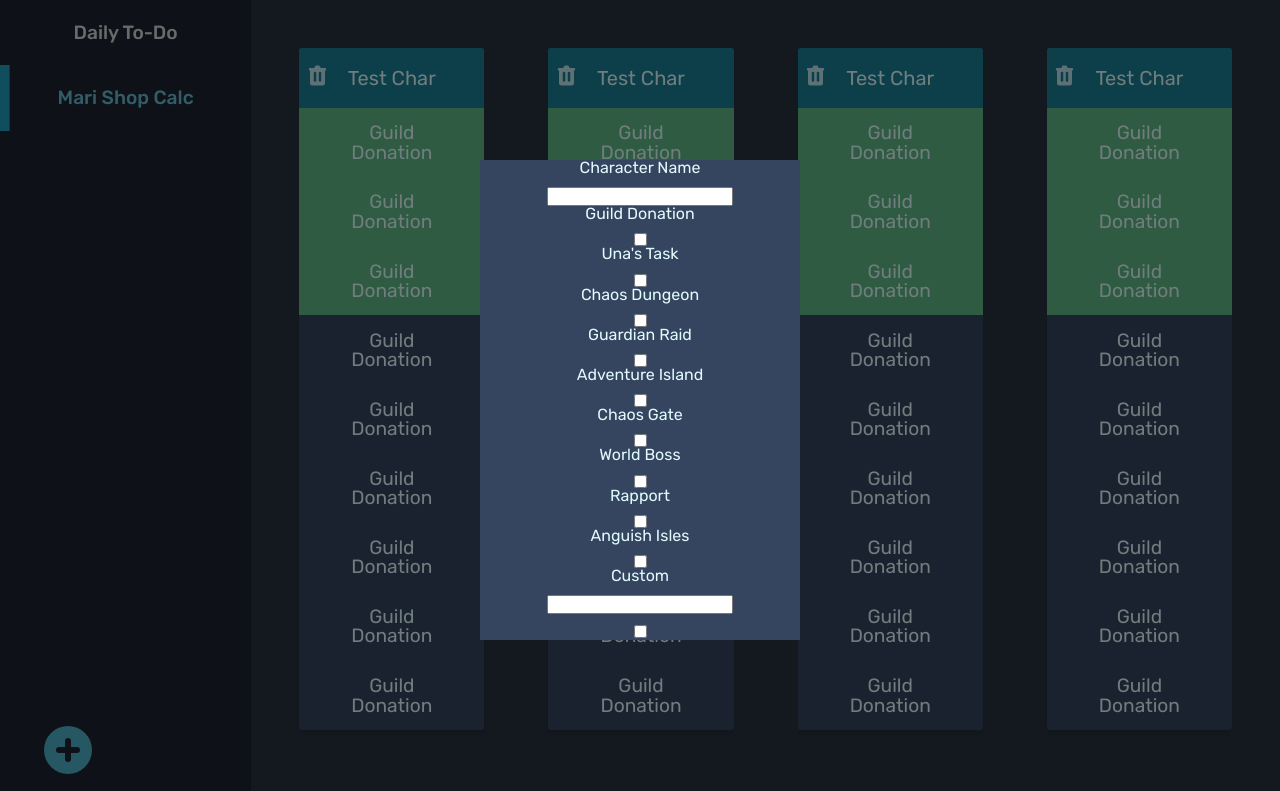
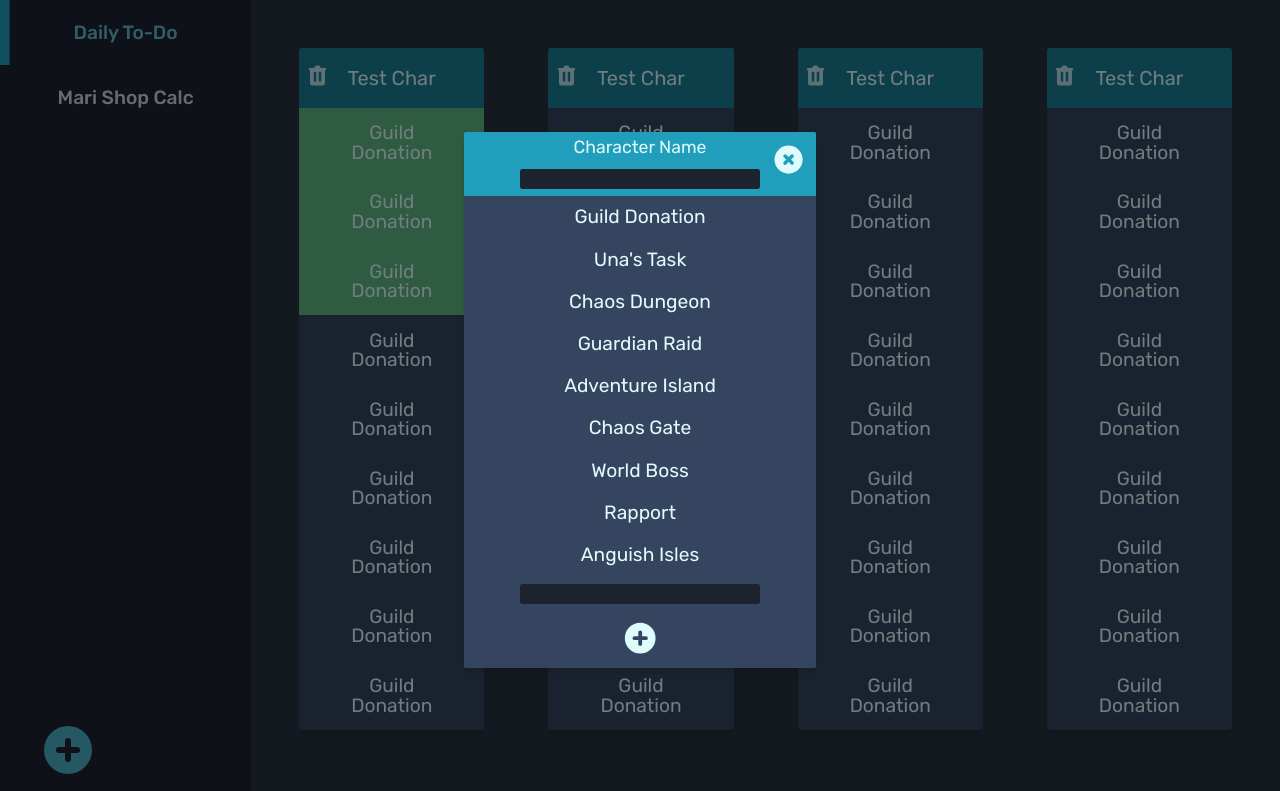
Before and after one commit to PomPoko-lab/lost-ark-tools, a plain HTML site: page index.html in a window 1280 px wide. Shown: the top 791 px of the page. Drawn offline with Linux system fonts and the light colour scheme.

Commit message:
More modal window CSS

```diff
--- a/app.js
+++ b/app.js
@@ -29,17 +29,17 @@ const switchNav = function () {
   resetNav();
   this.id === "nav--mari" && appMari.classList.add("app--active");
   this.id === "nav--todo" && appToDo.classList.add("app--active");
-  this.classList.add("btn--active");
+  this.classList.add("nav-btn--active");
 };
 
 const resetNav = function () {
   if (appMari.classList.contains("app--active")) {
     appMari.classList.remove("app--active");
-    btnNavMari.classList.remove("btn--active");
+    btnNavMari.classList.remove("nav-btn--active");
   }
   if (appToDo.classList.contains("app--active")) {
     appToDo.classList.remove("app--active");
-    btnNavToDo.classList.remove("btn--active");
+    btnNavToDo.classList.remove("nav-btn--active");
   }
 };
 
--- a/assets/style.css
+++ b/assets/style.css
@@ -156,10 +156,6 @@ body {
   width: 25px;
 }
 
-.daily-complete {
-  background-color: rgba(116, 255, 158, 0.61);
-}
-
 .icon-add-new {
   width: 60px;
   color: #4db1c9;
@@ -169,6 +165,8 @@ body {
   top: 90%;
   left: 3%;
 }
+
+/* Modal */
 
 .new-char-overlay {
   width: 100%;
@@ -185,8 +183,69 @@ body {
 
 .new-char-modal {
   min-width: 20em;
-  min-height: 30em;
   background-color: #36455f;
+  display: flex;
+  flex-direction: column;
+  font-size: 1.1rem;
+  gap: 0;
+  border-radius: 0.1em;
+  overflow: hidden;
+  box-shadow: 0 0.3em 0.2rem rgba(0, 0, 0, 0.1);
+  position: relative;
+}
+
+.close-modal {
+  max-width: 2em;
+  position: absolute;
+  top: 10px;
+  right: 10px;
+  transition: all 200ms;
+}
+
+.close-modal:hover {
+  cursor: pointer;
+  transform: scale(1.1);
+}
+
+.modal-item {
+  min-width: 100%;
+}
+
+.modal-item > button {
+  font-size: 1.2rem;
+  color: #e0fbfc;
+  min-width: 100%;
+  padding: 0.6em 0.4em;
+  background-color: transparent;
+  border: none;
+  transition: all 50ms;
+}
+
+.modal-item > button:hover {
+  cursor: pointer;
+  background-color: rgba(116, 255, 158, 0.61);
+}
+
+.modal--char-name-div {
+  background-color: #219ebc;
+  padding: 0.4em;
+}
+
+.modal-item input {
+  text-align: center;
+  color: #e0fbfc;
+  background-color: #1d232e;
+  font-size: 1.1rem;
+  border-radius: 0.15em;
+  border: none;
+}
+
+.icon--modal-add-new {
+  max-width: 2em;
+}
+
+button#modal--custom {
+  padding: 0.4em;
 }
 
 body {
@@ -310,9 +369,13 @@ p.market--result {
   display: none !important;
 }
 
-.btn--active {
+.nav-btn--active {
   box-shadow: inset 0.5em 0em 0 0 #219ebc;
   color: #64bbd0;
+}
+
+.btn--active {
+  background-color: rgba(116, 255, 158, 0.61);
 }
 
 .app--active {
--- a/index.html
+++ b/index.html
@@ -18,60 +18,74 @@
     <!-- <header></header> -->
     <div class="new-char-overlay">
       <div class="new-char-modal">
-        <form>
-          <div class="modal-item">
-            <label for="char-name">Character Name</label>
-            <input id="char-name" />
+        <svg
+          xmlns="http://www.w3.org/2000/svg"
+          class="close-modal"
+          viewBox="0 0 20 20"
+          fill="currentColor"
+        >
+          <path
+            fill-rule="evenodd"
+            d="M10 18a8 8 0 100-16 8 8 0 000 16zM8.707 7.293a1 1 0 00-1.414 1.414L8.586 10l-1.293 1.293a1 1 0 101.414 1.414L10 11.414l1.293 1.293a1 1 0 001.414-1.414L11.414 10l1.293-1.293a1 1 0 00-1.414-1.414L10 8.586 8.707 7.293z"
+            clip-rule="evenodd"
+          />
+        </svg>
+        <div class="modal-item modal--char-name-div">
+          <label for="modal--char-name">Character Name</label>
+          <input id="modal--char-name" type="text" />
         </div>
         <div class="modal-item">
-            <label for="modal--guild-donate">Guild Donation</label>
-            <input type="checkbox" id="modal--guild-donate" />
+          <button id="modal--guild-donate">Guild Donation</button>
         </div>
         <div class="modal-item">
-            <label for="modal--unas">Una's Task</label>
-            <input type="checkbox" id="modal--unas" />
+          <button id="modal--unas">Una's Task</button>
         </div>
-          <div class="modal-chaosdg">
-            <label for="modal--chaosdg">Chaos Dungeon</label>
-            <input type="checkbox" id="modal--chaosdg" />
+        <div class="modal-item">
+          <button id="modal--chaosdg">Chaos Dungeon</button>
         </div>
-          <div class="modal-gr">
-            <label for="modal--gr">Guardian Raid</label>
-            <input type="checkbox" id="modal--gr" />
+        <div class="modal-item">
+          <button id="modal--gr">Guardian Raid</button>
         </div>
-          <div class="modal-adv">
-            <label for="modal--adv">Adventure Island</label>
-            <input type="checkbox" id="modal--adv" />
+        <div class="modal-item">
+          <button id="modal--adv">Adventure Island</button>
         </div>
-          <div class="modal-chaos-g">
-            <label for="modal--chaos-g">Chaos Gate</label>
-            <input type="checkbox" id="modal--chaos-g" />
+        <div class="modal-item">
+          <button id="modal--chaos-g">Chaos Gate</button>
         </div>
-          <div class="modal-boss">
-            <label for="modal--boss">World Boss</label>
-            <input type="checkbox" id="modal--boss" />
+        <div class="modal-item">
+          <button id="modal--boss">World Boss</button>
         </div>
-          <div class="modal-rapport">
-            <label for="modal--rapport">Rapport</label>
-            <input type="checkbox" id="modal--rapport" />
+        <div class="modal-item">
+          <button id="modal--rapport">Rapport</button>
         </div>
-          <div class="modal-anguish">
-            <label for="modal--anguish">Anguish Isles</label>
-            <input type="checkbox" id="modal--anguish" />
+        <div class="modal-item">
+          <button id="modal--anguish">Anguish Isles</button>
         </div>
-          <div class="modal-custom">
-            <label for="modal--custom">Custom</label>
-            <input type="text" />
-            <input type="checkbox" id="modal--custom" />
+        <div class="modal-item">
+          <button id="modal--custom"><input type="text" /></button>
         </div>
-        </form>
+        <div class="modal-item">
+          <button id="modal--custom">
+            <svg
+              xmlns="http://www.w3.org/2000/svg"
+              class="icon--modal-add-new"
+              viewBox="0 0 20 20"
+              fill="currentColor"
+            >
+              <path
+                fill-rule="evenodd"
+                d="M10 18a8 8 0 100-16 8 8 0 000 16zm1-11a1 1 0 10-2 0v2H7a1 1 0 100 2h2v2a1 1 0 102 0v-2h2a1 1 0 100-2h-2V7z"
+                clip-rule="evenodd"
+              />
+            </svg>
+          </button>
+        </div>
       </div>
     </div>
     <nav id="side-nav">
-      <button id="nav--todo" class="nav-button">Daily To-Do</button
-      ><button id="nav--mari" class="nav-button btn--active">
-        Mari Shop Calc
-      </button>
+      <button id="nav--todo" class="nav-button nav-btn--active">
+        Daily To-Do</button
+      ><button id="nav--mari" class="nav-button">Mari Shop Calc</button>
     </nav>
     <section id="todo-app" class="hide app--active">
       <div class="container--todo-chars">
@@ -105,9 +119,9 @@
             </button>
             <p>Test Char</p>
           </div>
-          <p class="daily-item daily-complete">Guild Donation</p>
-          <p class="daily-item daily-complete">Guild Donation</p>
-          <p class="daily-item daily-complete">Guild Donation</p>
+          <p class="daily-item btn--active">Guild Donation</p>
+          <p class="daily-item btn--active">Guild Donation</p>
+          <p class="daily-item btn--active">Guild Donation</p>
           <p class="daily-item">Guild Donation</p>
           <p class="daily-item">Guild Donation</p>
           <p class="daily-item">Guild Donation</p>
```
Lines whose indentation alone changed are shown as unchanged.
